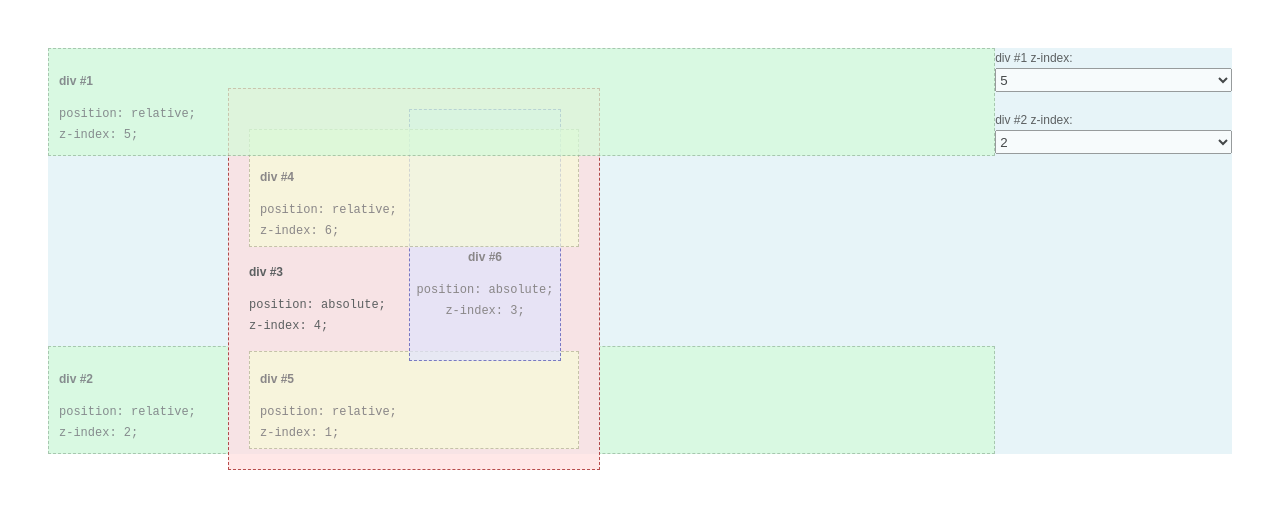
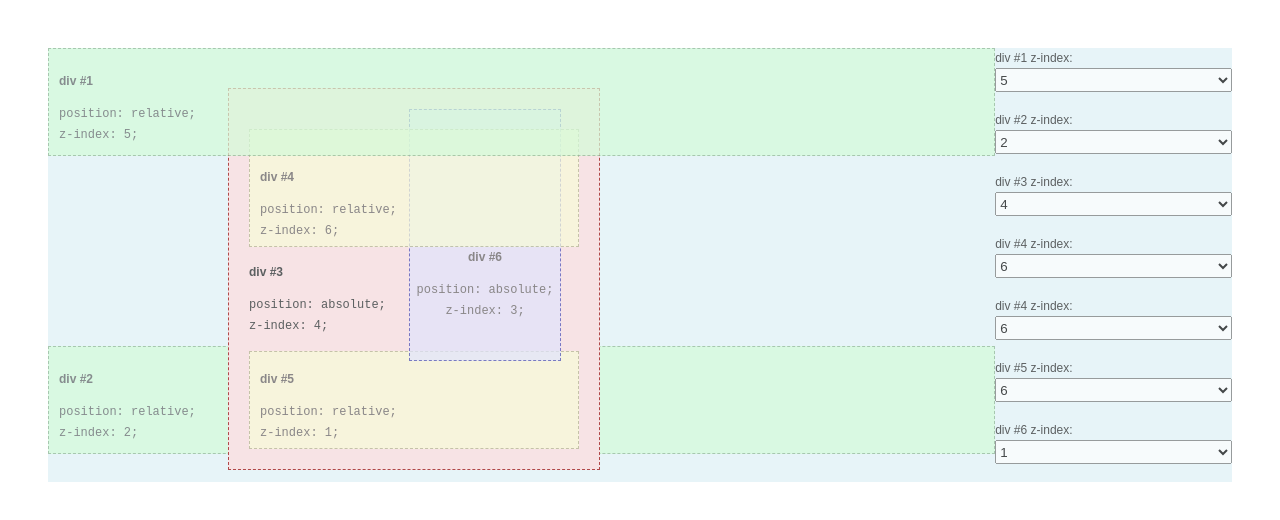
Before and after one commit to getbackwards/stacking-context, a plain HTML site: page index.html in a window 1280 px wide. Drawn offline with Linux system fonts and the light colour scheme.

Commit message:
bunch of stuff

```diff
--- a/css/exercise.css
+++ b/css/exercise.css
@@ -10,6 +10,10 @@
     /* z-indexs */
     --z-index-div-one: 5;
     --z-index-div-two: 2;
+    --z-index-div-three: 4;
+    --z-index-div-four: 6;
+    --z-index-div-five: 1;
+    --z-index-div-six: 3;
 }
 
 footer {
@@ -64,7 +68,7 @@
 }
 
 #div3 {
-  z-index: 4;
+    z-index: var(--z-index-div-three);
     opacity: 1;
     position: absolute;
     top: 40px;
@@ -82,19 +86,19 @@
 }
 
 #div4 {
-  z-index: 6;
+    z-index: var(--z-index-div-four);
     margin-bottom: 15px;
     padding: 25px 10px 5px;
 }
 
 #div5 {
-  z-index: 1;
+    z-index: var(--z-index-div-five);
     margin-top: 15px;
     padding: 5px 10px;
 }
 
 #div6 {
-  z-index: 3;
+    z-index: var(--z-index-div-six);
     position: absolute;
     top: 20px;
     left: 180px;
--- a/index.html
+++ b/index.html
@@ -21,12 +21,6 @@
         <section
                 aria-label="Stacking context example">
             <div class="example">
-
-                <!--<label for="colorvalue">Choose your favorite color:</label>-->
-                <!--<input id="colorvalue" type="color" value="#2cba92">-->
-                <!--<label for="margin">Adjust padding:</label>-->
-                <!--<input type="range" id="margin" min="0" max="200" value="0">-->
-
                 <!-- Learn about this code on MDN: https://developer.mozilla.org/en-US/docs/Web/CSS/CSS_Positioning/Understanding_z_index/The_stacking_context -->
 
                 <div id="div1">
@@ -64,8 +58,6 @@
                             z-index: 3;</code>
                     </div>
                 </div>
-
-                <!--<footer>Footer</footer>-->
             </div>
             <div class="controls">
                 <label for="div-one">div #1 z-index:</label>
@@ -75,14 +67,61 @@
                     <option value="3">3</option>
                     <option value="4">4</option>
                     <option value="5" selected="selected">5</option>
+                    <option value="6">6</option>
                 </select>
-               <label for="div-two">div #2 z-index:</label>
+                <label for="div-two">div #2 z-index:</label>
                 <select id="div-two">
                     <option value="1">1</option>
                     <option value="2" selected="selected">2</option>
                     <option value="3">3</option>
                     <option value="4">4</option>
                     <option value="5">5</option>
+                    <option value="6">6</option>
+                </select>
+                <label for="div-three">div #3 z-index:</label>
+                <select id="div-three">
+                    <option value="1">1</option>
+                    <option value="2">2</option>
+                    <option value="3">3</option>
+                    <option value="4" selected="selected">4</option>
+                    <option value="5">5</option>
+                    <option value="6">6</option>
+                </select>
+                <label for="div-four">div #4 z-index:</label>
+                <select id="div-four">
+                    <option value="1">1</option>
+                    <option value="2">2</option>
+                    <option value="3">3</option>
+                    <option value="4">4</option>
+                    <option value="5">5</option>
+                    <option value="6" selected="selected">6</option>
+                </select>
+                <label for="div-four">div #4 z-index:</label>
+                <select id="div-four">
+                    <option value="1">1</option>
+                    <option value="2">2</option>
+                    <option value="3">3</option>
+                    <option value="4">4</option>
+                    <option value="5">5</option>
+                    <option value="6" selected="selected">6</option>
+                </select>
+                <label for="div-five">div #5 z-index:</label>
+                <select id="div-five">
+                    <option value="1" selected="selected">1</option>
+                    <option value="2">2</option>
+                    <option value="3">3</option>
+                    <option value="4">4</option>
+                    <option value="5">5</option>
+                    <option value="6" selected="selected">6</option>
+                </select>
+                <label for="div-six">div #6 z-index:</label>
+                <select id="div-six">
+                    <option value="1" selected="selected">1</option>
+                    <option value="2">2</option>
+                    <option value="3">3</option>
+                    <option value="4">4</option>
+                    <option value="5">5</option>
+                    <option value="6">6</option>
                 </select>
             </div>
         </section>
--- a/js/mod-css-var-js.js
+++ b/js/mod-css-var-js.js
@@ -8,12 +8,6 @@
 
 function handleUpdate(e) {
     switch (this.id) {
-        // case 'colorvalue':
-        //     footer.style.setProperty('--footer-color', this.value);
-        //     break;
-        // case 'margin':
-        //     footer.style.setProperty('--palatte-padding-left', this.value + 'px')
-        //     break;
         case 'div-one':
             document.getElementById("div1").style.setProperty('--z-index-div-one', this.value);
             break;
```
Lines whose indentation alone changed are shown as unchanged.
